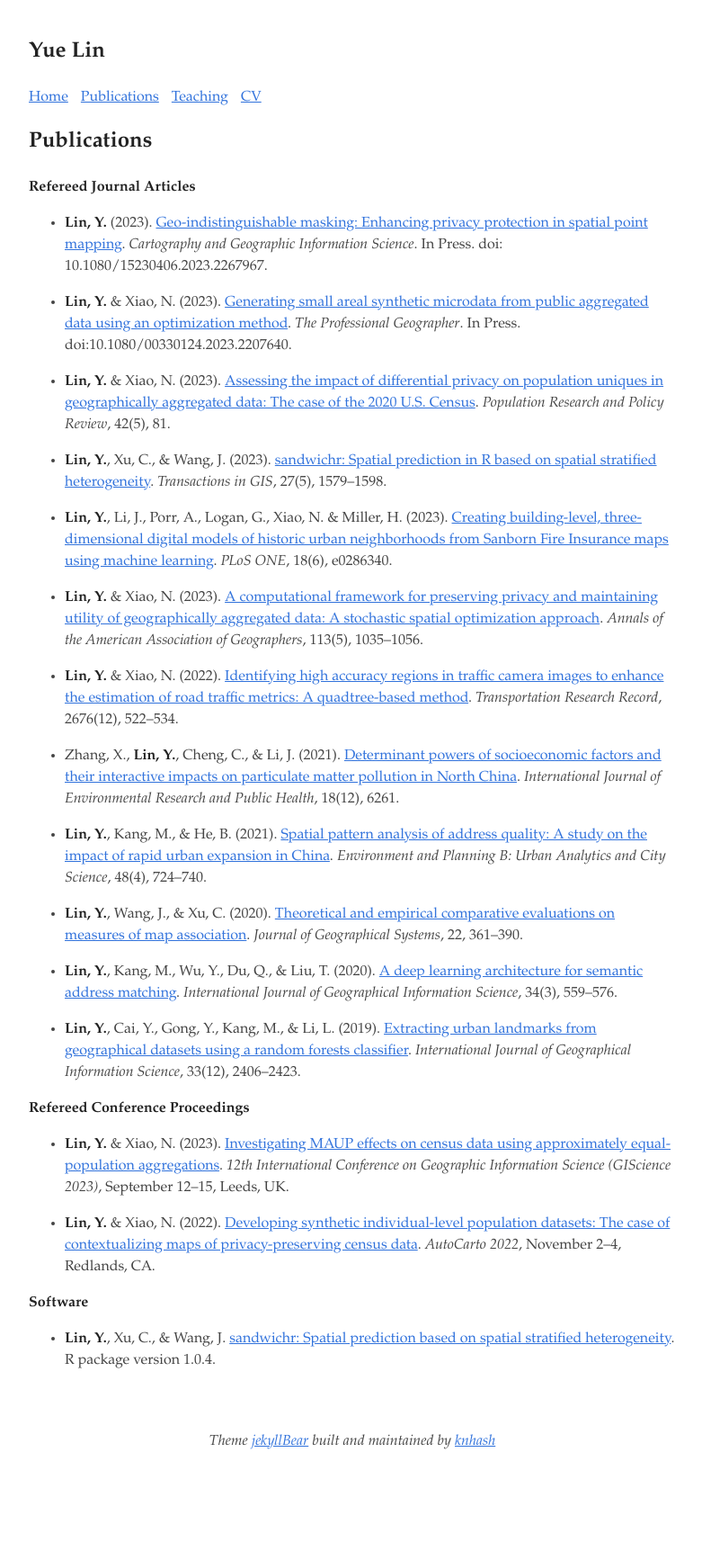
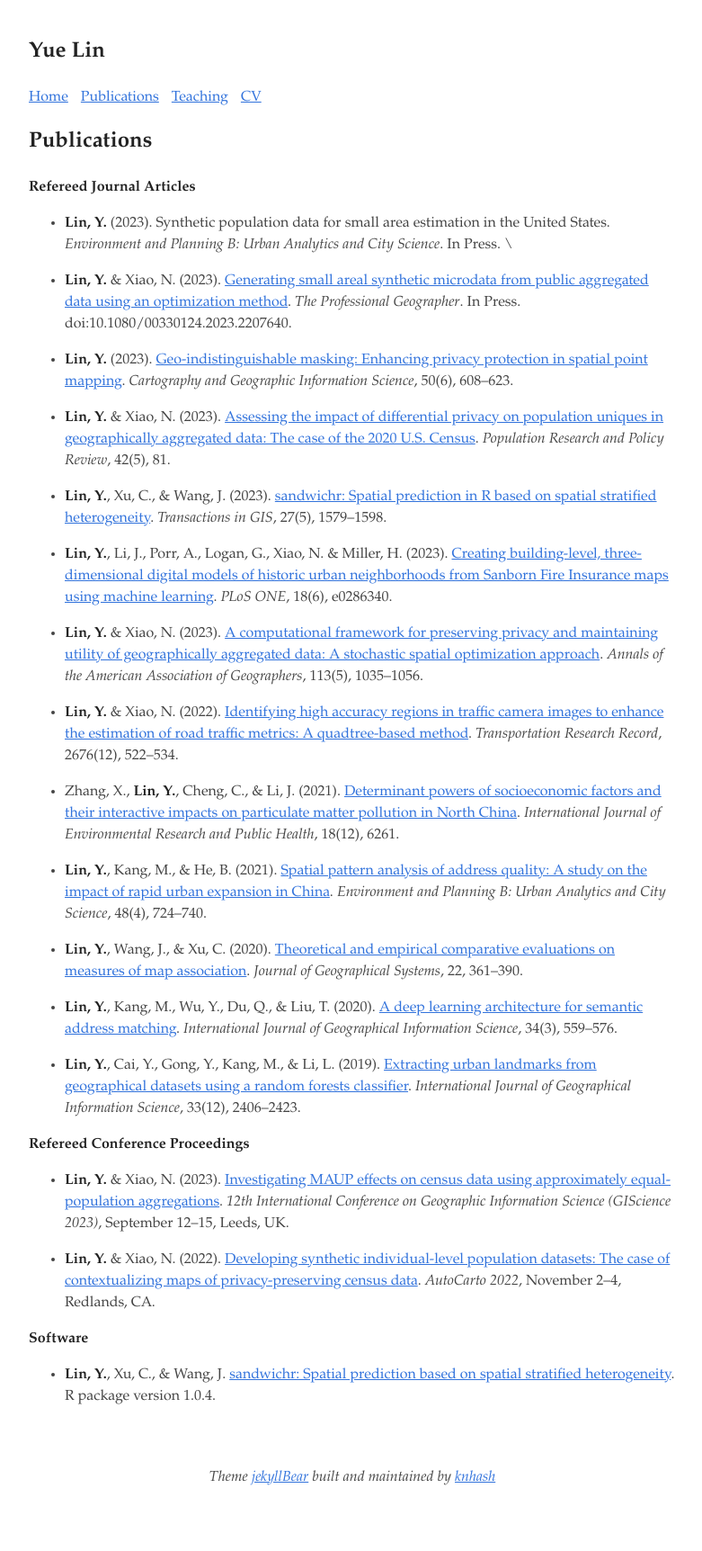
Before and after one commit to linyuehzzz/linyuehzzz.github.io, a Jekyll site: the page built from publications.md, in a window 1280 px wide. Shown: the whole page at 90% size, without its empty margins (248-1029 px from the left). Built offline with Jekyll 4.4.1, drawn with Linux system fonts in a browser that asks for light colours; before the commit the page ends 1684 px from its top, so only the background shows below that.

Commit message:
update pub

```diff
--- a/publications.md
+++ b/publications.md
@@ -7,9 +7,11 @@ permalink: /publications
 
 **Refereed Journal Articles**
 
-- **Lin, Y.** (2023). [Geo-indistinguishable masking: Enhancing privacy protection in spatial point mapping](https://doi.org/10.1080/15230406.2023.2267967). *Cartography and Geographic Information Science*. In Press. doi: 10.1080/15230406.2023.2267967.
+- **Lin, Y.** (2023). Synthetic population data for small area estimation in the United States. *Environment and Planning B: Urban Analytics and City Science*. In Press. \\
 
 - **Lin, Y.** & Xiao, N. (2023). [Generating small areal synthetic microdata from public aggregated data using an optimization method](https://www.tandfonline.com/doi/full/10.1080/00330124.2023.2207640). *The Professional Geographer*. In Press. doi:10.1080/00330124.2023.2207640.
+
+- **Lin, Y.** (2023). [Geo-indistinguishable masking: Enhancing privacy protection in spatial point mapping](https://doi.org/10.1080/15230406.2023.2267967). *Cartography and Geographic Information Science*, 50(6), 608--623.
 
 - **Lin, Y.** & Xiao, N. (2023). [Assessing the impact of differential privacy on population uniques in geographically aggregated data: The case of the 2020 U.S. Census](https://link.springer.com/article/10.1007/s11113-023-09829-4). *Population Research and Policy Review*, 42(5), 81.
 
```
Also changed, not shown: 1 other file.
